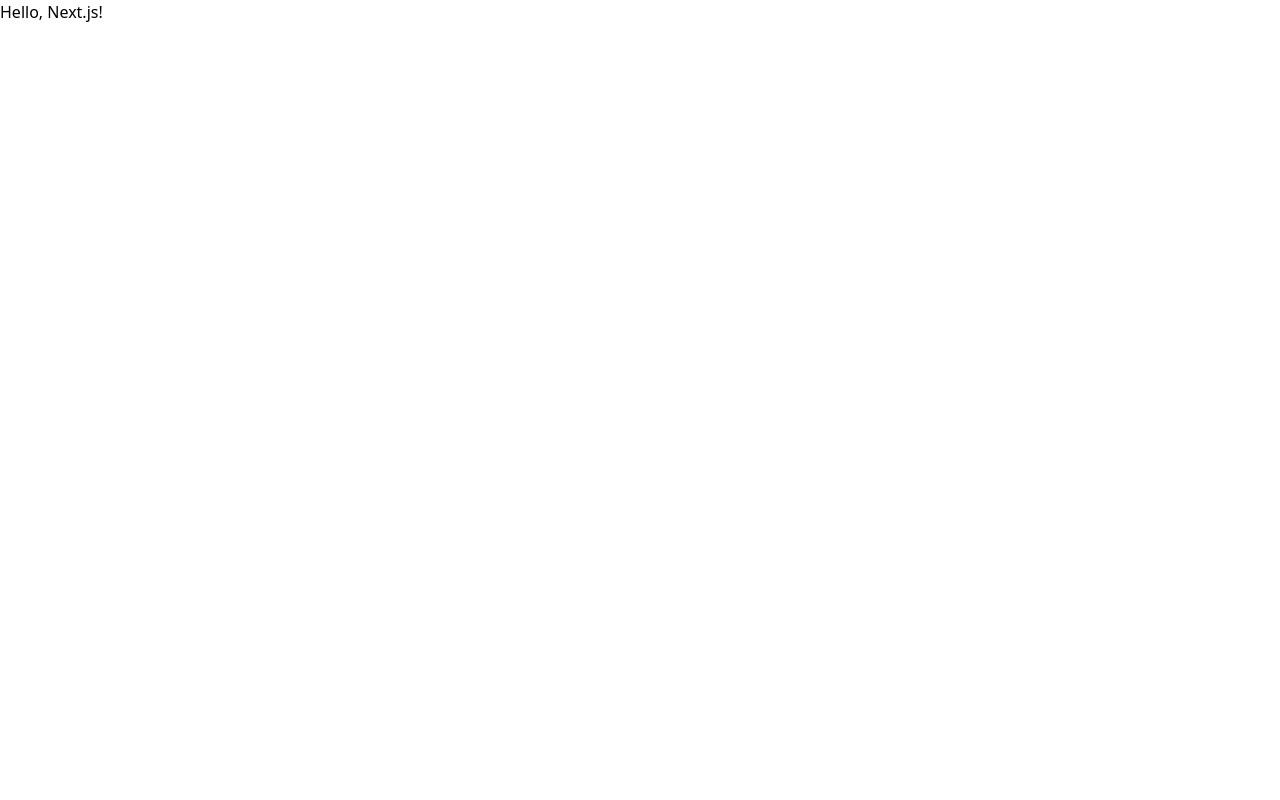
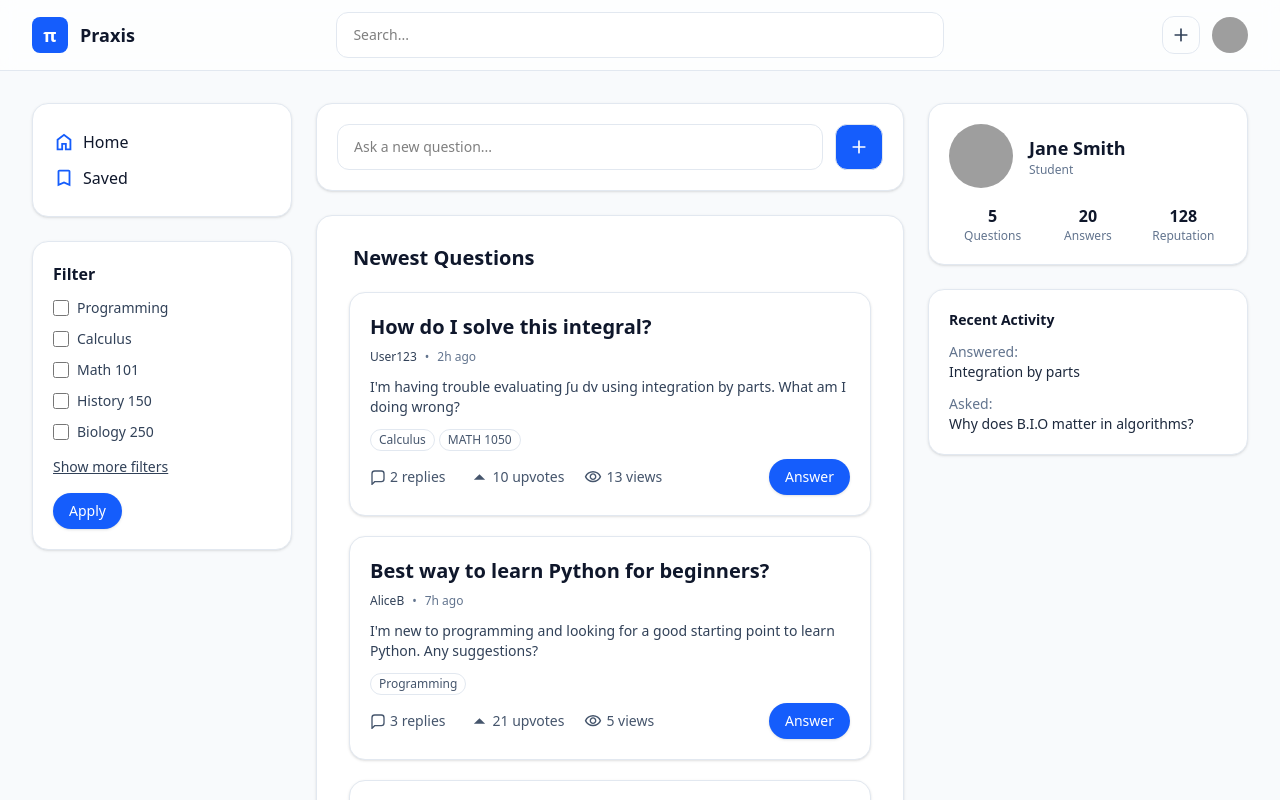
Before and after one commit to KagaSumi/7082-SE-Project, a Next.js app in the folder frontend/: page / in a window 1280 px wide. Shown: the top 800 px of the page. Built offline with nearby package versions, Linux system fonts and the light colour scheme; grey boxes are pictures that could not be loaded.

Commit message:
add home browse page

```diff
--- a/frontend/app/page.tsx
+++ b/frontend/app/page.tsx
@@ -1,4 +1,254 @@
-// url: /
-export default function Page() {
-  return <h1>Hello, Next.js!</h1>
+// Packages
+import React from "react";
+import Link from "next/link";
+
+// Components
+import ViewPostCard from "../components/ViewPostCard";
+import Card from "../components/Card/Card";
+import Navbar from "../components/Navbar";
+import PillButton from "../components/Card/PillButton";
+import Stat from "../components/Card/Stat";
+
+const posts = [
+  {
+    id: 1,
+    title: "How do I solve this integral?",
+    tag: ["Calculus", "MATH 1050"],
+    author: "User123",
+    time: "2h ago",
+    content:
+      "I'm having trouble evaluating ∫u dv using integration by parts. What am I doing wrong?",
+    votes: 10,
+    replies: 2,
+    views: 13,
+  },
+  {
+    id: 2,
+    title: "Best way to learn Python for beginners?",
+    tag: ["Programming"],
+    author: "AliceB",
+    time: "7h ago",
+    content:
+      "I'm new to programming and looking for a good starting point to learn Python. Any suggestions?",
+    votes: 21,
+    replies: 3,
+    views: 5,
+  },
+  {
+    id: 2,
+    title: "Best way to learn Python for beginners?",
+    tag: ["Programming"],
+    author: "AliceB",
+    time: "7h ago",
+    content:
+      "I'm new to programming and looking for a good starting point to learn Python. Any suggestions?",
+    votes: 21,
+    replies: 3,
+    views: 5,
+  },
+  {
+    id: 2,
+    title: "Best way to learn Python for beginners?",
+    tag: ["Programming"],
+    author: "AliceB",
+    time: "7h ago",
+    content:
+      "I'm new to programming and looking for a good starting point to learn Python. Any suggestions?",
+    votes: 21,
+    replies: 3,
+    views: 5,
+  },
+  {
+    id: 2,
+    title: "Best way to learn Python for beginners?",
+    tag: ["Programming"],
+    author: "AliceB",
+    time: "7h ago",
+    content:
+      "I'm new to programming and looking for a good starting point to learn Python. Any suggestions?",
+    votes: 21,
+    replies: 3,
+    views: 5,
+  },
+];
+
+export default function PraxisPage() {
+  return (
+    <div className="min-h-screen bg-slate-50">
+      {/* Top Nav */}
+      <Navbar />
+
+      {/* Content */}
+      <main className="mx-auto grid max-w-7xl grid-cols-1 gap-6 px-4 py-8 sm:px-6 lg:grid-cols-[260px_1fr_320px] lg:px-8">
+        {/* Left Sidebar */}
+        <aside className="hidden lg:block">
+          <div className="sticky top-20 flex flex-col gap-6">
+            <Card>
+              <Link href="/#">
+                <div className="flex flex-col items-start gap-0.5 justify-center">
+                  <div className="w-full py-1.5 px-0 flex items-center gap-2 text-slate-900 hover:bg-gray-200 rounded-sm transition duration-300 ease-in-out cursor-pointer">
+                    <svg
+                      xmlns="http://www.w3.org/2000/svg"
+                      width="22"
+                      height="22"
+                      viewBox="0 -960 960 960"
+                      fill="var(--color-blue-600)"
+                      className="text-blue-600"
+                    >
+                      <path d="M240-200h120v-240h240v240h120v-360L480-740 240-560v360Zm-80 80v-480l320-240 320 240v480H520v-240h-80v240H160Zm320-350Z" />
+                    </svg>
+                    <span className="font-medium">Home</span>
+                  </div>
+                </div>
+              </Link>
+              <Link href="#">
+                <div className="w-full py-1.5 px-0 flex items-center gap-2 text-slate-900 hover:bg-gray-200 rounded-sm transition duration-300 ease-in-out cursor-pointer">
+                  <svg
+                    xmlns="http://www.w3.org/2000/svg"
+                    width="22"
+                    height="22"
+                    viewBox="0 -960 960 960"
+                    fill="var(--color-blue-600)"
+                    className="text-blue-600"
+                  >
+                    <path d="M200-120v-640q0-33 23.5-56.5T280-840h400q33 0 56.5 23.5T760-760v640L480-240 200-120Zm80-122 200-86 200 86v-518H280v518Zm0-518h400-400Z" />
+                  </svg>
+                  <span className="font-medium">Saved</span>
+                </div>
+              </Link>
+            </Card>
+
+            <Card>
+              <div className="mb-3 text-md font-semibold text-slate-900">
+                Filter
+              </div>
+              <ul className="space-y-2 text-sm">
+                {["Programming", "Calculus", "Math 101", "History 150", "Biology 250"].map((c) => (
+                  <li key={c}>
+                    <label className="inline-flex cursor-pointer items-center gap-2">
+                      <input
+                        type="checkbox"
+                        className="h-4 w-4 rounded border-slate-300 text-blue-600 focus:ring-blue-600"
+                      />
+                      <span className="text-slate-700">{c}</span>
+                    </label>
+                  </li>
+                ))}
+              </ul>
+              <div className="mt-3">
+                <p className="text-slate-700 text-sm underline cursor-pointer">Show more filters</p>
+              </div>
+
+              <div className="mt-4">
+                <PillButton>
+                  Apply
+                </PillButton>
+              </div>
+            </Card>
+          </div>
+        </aside>
+
+        {/* Main Feed */}
+        <section className="space-y-6">
+          <Card>
+            <div className="flex flex-row gap-3">
+              <input
+                placeholder="Ask a new question..."
+                className="w-full rounded-xl border border-slate-200 bg-white px-4 py-3 text-sm outline-none ring-blue-600 focus:ring-2"
+              />
+
+              <button
+                title="Create a question"
+                aria-label="New Question"
+                className="hidden rounded-xl border bg-blue-600 border-slate-200 p-2 cursor-pointer hover:bg-blue-700 md:block"
+              >
+                <svg
+                  width="30"
+                  height="20"
+                  viewBox="0 0 24 24"
+                  fill="none"
+                  stroke="currentColor"
+                  strokeWidth="2"
+                  strokeLinecap="round"
+                  strokeLinejoin="round"
+                  className="text-white"
+                >
+                  <path d="M12 5v14M5 12h14" />
+                </svg>
+              </button>
+            </div>
+          </Card>
+
+          <Card>
+            <div className="flex flex-col gap-4 p-2">
+              <h2 className="pl-2 text-xl font-semibold text-slate-900">
+                Newest Questions
+              </h2>
+              <div className="p-1 flex flex-col gap-5">
+                {posts.map((p) => (
+                  <ViewPostCard
+                    key={p.id}
+                    title={p.title}
+                    tag={p.tag}
+                    content={p.content}
+                    username={p.author}
+                    createdAt={p.time}
+                    upvote={p.votes}
+                    views={p.views}
+                    replyCount={p.replies}
+                  />
+                ))}
+              </div>
+            </div>
+          </Card>
+        </section>
+
+        {/* Right Sidebar */}
+        <aside className="hidden lg:block">
+          <div className="sticky top-20 space-y-6">
+            <Card>
+              <div className="flex items-center gap-4">
+                <img
+                  alt="Jane Smith"
+                  className="h-16 w-16 rounded-full object-cover"
+                  src="https://images.unsplash.com/photo-1544005313-94ddf0286df2?q=80&w=140&auto=format&fit=crop"
+                />
+                <div>
+                  <div className="text-lg font-semibold text-slate-900">
+                    Jane Smith
+                  </div>
+                  <div className="text-xs text-slate-500">Student</div>
+                </div>
+              </div>
+              <div className="mt-4 grid grid-cols-3 gap-2">
+                <Stat label="Questions" value={5} />
+                <Stat label="Answers" value={20} />
+                <Stat label="Reputation" value={128} />
+              </div>
+            </Card>
+
+            <Card>
+              <div className="mb-3 text-sm font-semibold text-slate-900">
+                Recent Activity
+              </div>
+              <div className="space-y-3 text-sm">
+                <div>
+                  <div className="text-slate-500">Answered:</div>
+                  <a href="#" className="text-slate-800 hover:underline">
+                    Integration by parts
+                  </a>
+                </div>
+                <div>
+                  <div className="text-slate-500">Asked:</div>
+                  <a href="#" className="text-slate-800 hover:underline">
+                    Why does B.I.O matter in algorithms?
+                  </a>
+                </div>
+              </div>
+            </Card>
+          </div>
+        </aside>
+      </main>
+    </div>
+  );
 }
```
